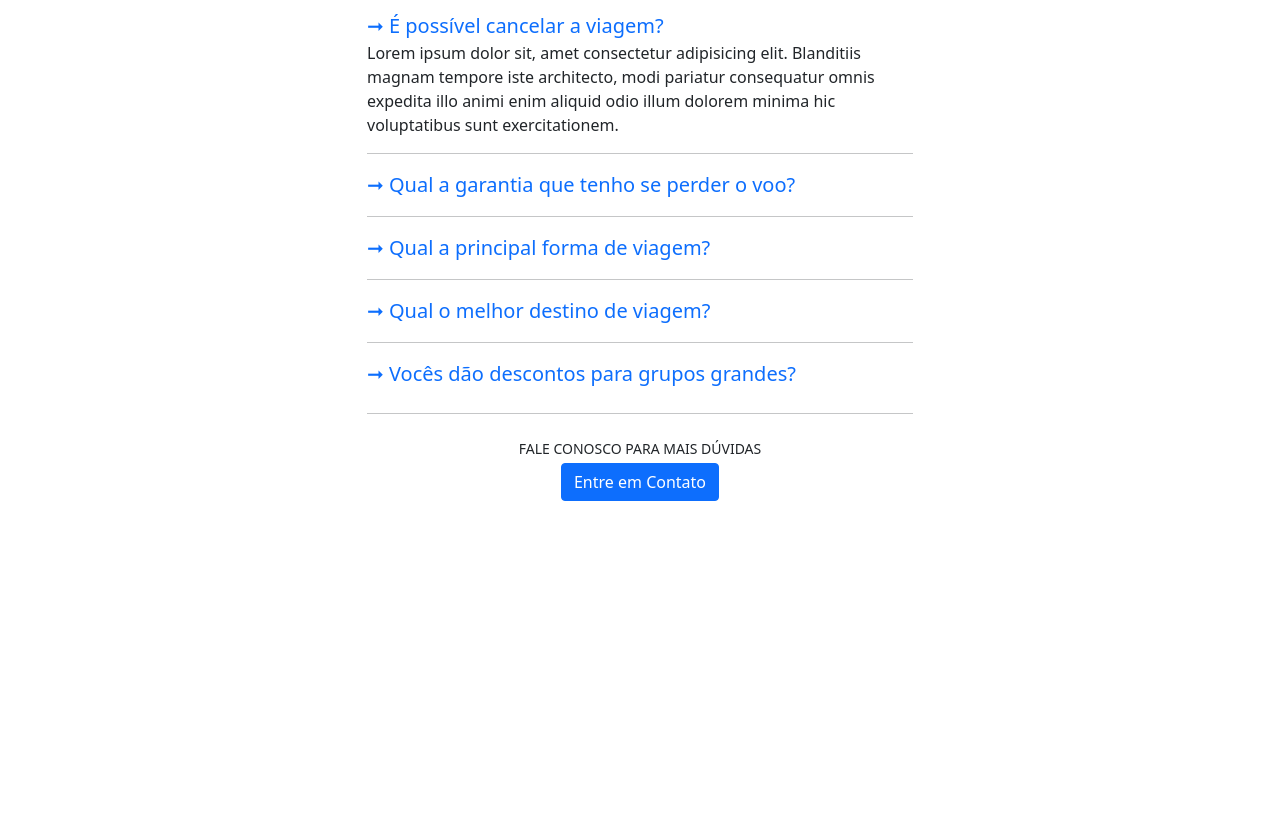
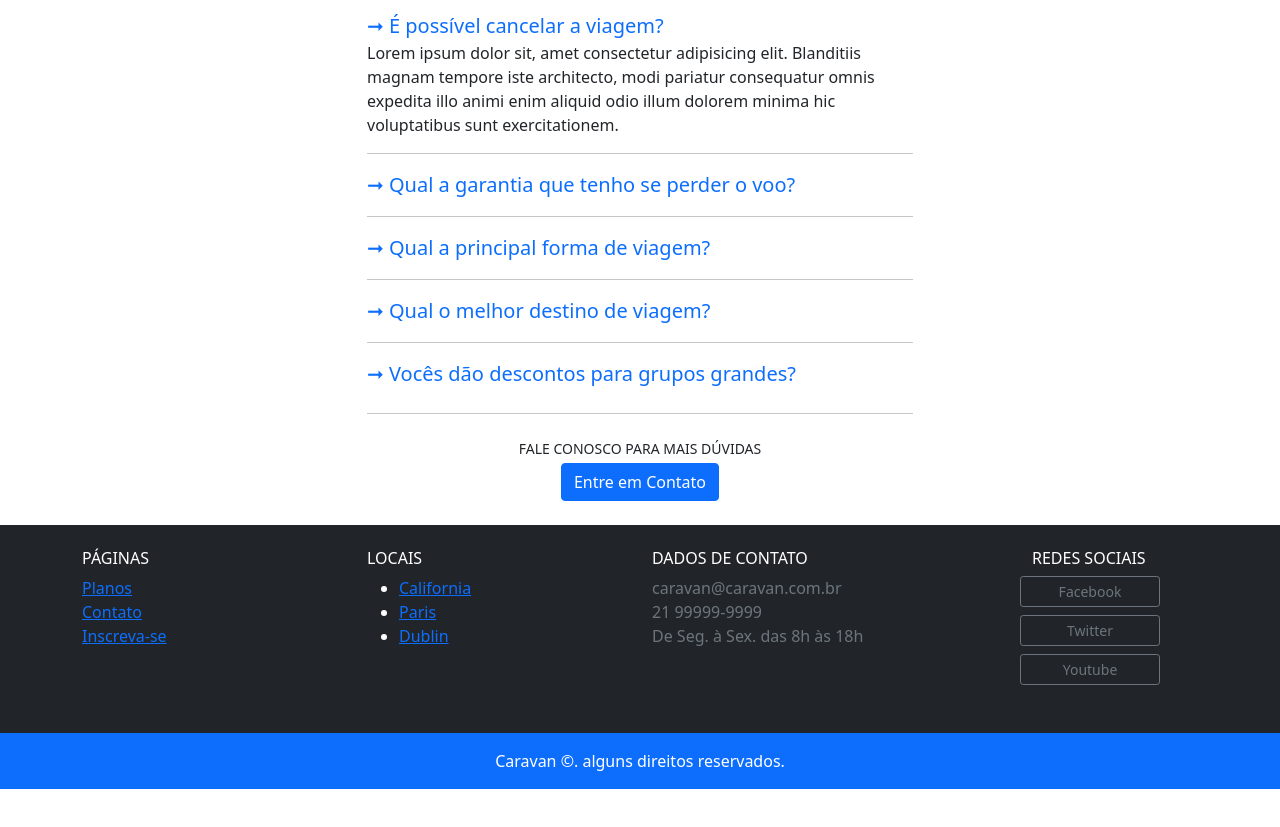
Before and after one commit to jeansouza1994/caravan, a plain HTML site: page index.html in a window 1280 px wide. Shown: the part 1963-2790 px from the top of the page. After the commit the page ends 2752 px from the top, so only its background shows below. Drawn offline with nearby package versions, Linux system fonts and the light colour scheme.

Commit message:
primeira-pagina-finalizada

```diff
--- a/index.html
+++ b/index.html
@@ -14,10 +14,45 @@
 
 <body>
 
+
+  <!-- Modal -->
+  <div class="modal fade" id="modalLogin" tabindex="-1" aria-labelledby="modalLoginTitulo" aria-hidden="true">
+    <div class="modal-dialog">
+      <div class="modal-content">
+        <div class="modal-header">
+
+          <h5 class="modal-title" id="exampleModalLabel">Entre na sua conta</h5>
+          <button type="button" class="btn-close" data-bs-dismiss="modal" aria-label="Close"></button>
+
+        </div>
+        <div class="modal-body">
+
+          <form>
+            <div class="mb-3">
+              <label for="loginEmail" class="form-label">Email</label>
+              <input type="email" class="form-control" id="loginEmail">
+            </div>
+            <div class="mb-3">
+              <label for="loginSenha" class="form-label">Senha</label>
+              <input type="password" class="form-control" id="loginSenha">
+            </div>
+            <button type="submit" class="btn btn-primary">Entrar na conta</button>
+            <div class="form-text">Esqueceu sua senha? <a href="#">Clique aqui</a>.</div>
+        </div>
+        </form>
+
+      </div>
+    </div>
+  </div>
+  </div>
+  <!-- Modal -->
+
   <nav class="navbar navbar-expand-md navbar-light bg-light fixed-top p-3 box-shadow">
+
     <a class="nav-brand" href="#">
       <img src="img/caravan.svg" alt="Caravan">
     </a>
+
     <button class="navbar-toggler" type="button" data-bs-toggle="collapse" data-bs-target="#navbarSupportedContent" aria-controls="navbarSupportedContent" aria-expanded="false" aria-label="Abrir Navegação">
       <span class="navbar-toggler-icon"></span>
     </button>
@@ -38,7 +73,7 @@
           <a class="nav-link" href="contato.html">Contato</a>
         </li>
         <li class="nav-item">
-          <a class="nav-link" href="#">Login</a>
+          <a class="nav-link" href="#" data-bs-toggle="modal" data-bs-target="#modalLogin">Login</a>
         </li>
         <li class="nav-item">
           <a class="btn btn-outline-primary ms-md-2" href="inscricao.html">Inscreva-se</a>
@@ -49,6 +84,7 @@
 
   <section class="container-fluid">
     <div class="row bg-dark text-white align-items-center">
+
       <div class="col-lg-7 p-0">
         <div id="carouselExampleIndicators" class="carousel slide" data-bs-ride="carousel">
           <div class="carousel-indicators">
@@ -86,6 +122,7 @@
           </button>
         </div>
       </div>
+
       <div class="col-lg-5 p-4">
         <h1 class="display-4">Realize a viagem do seu sonho</h1>
         <p class="lead">O melhor local para viajar é com a Caravan, mais de 5.000 excursões concluídas.</p>
@@ -97,6 +134,7 @@
         </form>
       </div>
     </div>
+
   </section>
 
   <section class="py-5 bg-light text-center">
@@ -114,6 +152,7 @@
           <h3>Documentos</h3>
           <p>lorem ipsum dolor sit amet, consectetur adipisicing elit. Illo, nemo nulla</p>
         </div>
+
         <div class="col-xl-4 col-md-6">
           <div style="height: 100px;" class="d-flex justify-content-center">
             <img src="img/icones/passagens.svg" alt="Passagens">
@@ -121,6 +160,7 @@
           <h3>Passagens</h3>
           <p>lorem ipsum dolor sit amet, consectetur adipisicing elit. Illo, nemo nulla</p>
         </div>
+
         <div class="col-xl-4 col-md-6">
           <div style="height: 100px;" class="d-flex justify-content-center">
             <img src="img/icones/translado.svg" alt="Translado">
@@ -136,6 +176,7 @@
           <h3>Turismo</h3>
           <p>lorem ipsum dolor sit amet, consectetur adipisicing elit. Illo, nemo nulla</p>
         </div>
+
         <div class="col-xl-4 col-md-6">
           <div style="height: 100px;" class="d-flex justify-content-center">
             <img src="img/icones/bagagens.svg" alt="Bagagens">
@@ -143,6 +184,7 @@
           <h3>Bagagens</h3>
           <p>lorem ipsum dolor sit amet, consectetur adipisicing elit. Illo, nemo nulla</p>
         </div>
+
         <div class="col-xl-4 col-md-6">
           <div style="height: 100px;" class="d-flex justify-content-center">
             <img src="img/icones/praias.svg" alt="Praias">
@@ -151,6 +193,7 @@
           <p>lorem ipsum dolor sit amet, consectetur adipisicing elit. Illo, nemo nulla</p>
         </div>
       </div>
+
       <a class="btn btn-primary btn-lg mt-4" href="planos.html">Comprar Plano</a>
     </div>
   </section>
@@ -165,12 +208,14 @@
   </section>
 
   <section class="container">
+
     <div class="my-5 text-center">
       <span class="h6 d-block">AINDA ESTÁ COM DÚVIDAS?</span>
       <h2 class="display-4 text-primary">Perguntas Frequentes</h2>
     </div>
+
     <div class="row justify-content-center">
-      <div class="col-6">
+      <div class="col-md-6">
 
         <div class="pergunta py-2">
           <a class="lead" data-bs-toggle="collapse" href="#collapseExample1" role="button" aria-expanded="false" aria-controls="collapseExample1">
@@ -243,6 +288,58 @@
         </div>
   </section>
 
+  <footer class="bg-dark text-white">
+
+    <div class="container py-4">
+      <div class="row">
+
+        <div class="col-md-3 col-6">
+          <h4 class="h6">PÁGINAS</h4>
+          <ul class="list-unstyled">
+            <li><a href="planos.html">Planos</a></li>
+            <li><a href="contato.html">Contato</a></li>
+            <li><a href="incricao.html">Inscreva-se</a></li>
+          </ul>
+        </div>
+
+        <div class="col-md-3 col-6">
+          <h4 class="h6">LOCAIS</h4>
+          <ul class="list-unsty">
+            <li><a href="local.html">California</a></li>
+            <li><a href="local.html">Paris</a></li>
+            <li><a href="local.html">Dublin</a></li>
+          </ul>
+        </div>
+
+        <div class="col-md-4">
+          <h4 class="h6">DADOS DE CONTATO</h4>
+          <ul class="list-unstyled text-secondary">
+            <li>caravan@caravan.com.br</li>
+            <li>21 99999-9999</li>
+            <li>De Seg. à Sex. das 8h às 18h</li>
+          </ul>
+        </div>
+
+        <div class="col-md-2">
+
+          <h4 class="h6">REDES SOCIAIS</h4>
+
+          <ul class="list-unstyled text-secondary">
+            <li class="row"><a class="btn btn-outline-secondary btn-sm mb-2" href="#" style="max-width: 140px;">Facebook</a></li>
+            <li class="row"><a class="btn btn-outline-secondary btn-sm mb-2" href="#" style="max-width: 140px;">Twitter</a></li>
+            <li class="row"><a class="btn btn-outline-secondary btn-sm mb-2" href="#" style="max-width: 140px;">Youtube</a></li>
+          </ul>
+        </div>
+
+      </div>
+    </div>
+
+    <div class="bg-primary text-center py-3">
+      <p class="mb-0">Caravan ©. alguns direitos reservados.</p>
+    </div>
+
+  </footer>
+
 
   <!-- Bootstrap Bundle with Popper -->
   <script src="https://cdn.jsdelivr.net/npm/bootstrap@5.0.2/dist/js/bootstrap.bundle.min.js" integrity="sha384-MrcW6ZMFYlzcLA8Nl+NtUVF0sA7MsXsP1UyJoMp4YLEuNSfAP+JcXn/tWtIaxVXM" crossorigin="anonymous"></script>
--- a/style.css
+++ b/style.css
@@ -1,5 +1,4 @@
 body {
-    height: 3000px;
     padding-top: 72px;
 }
 
```
